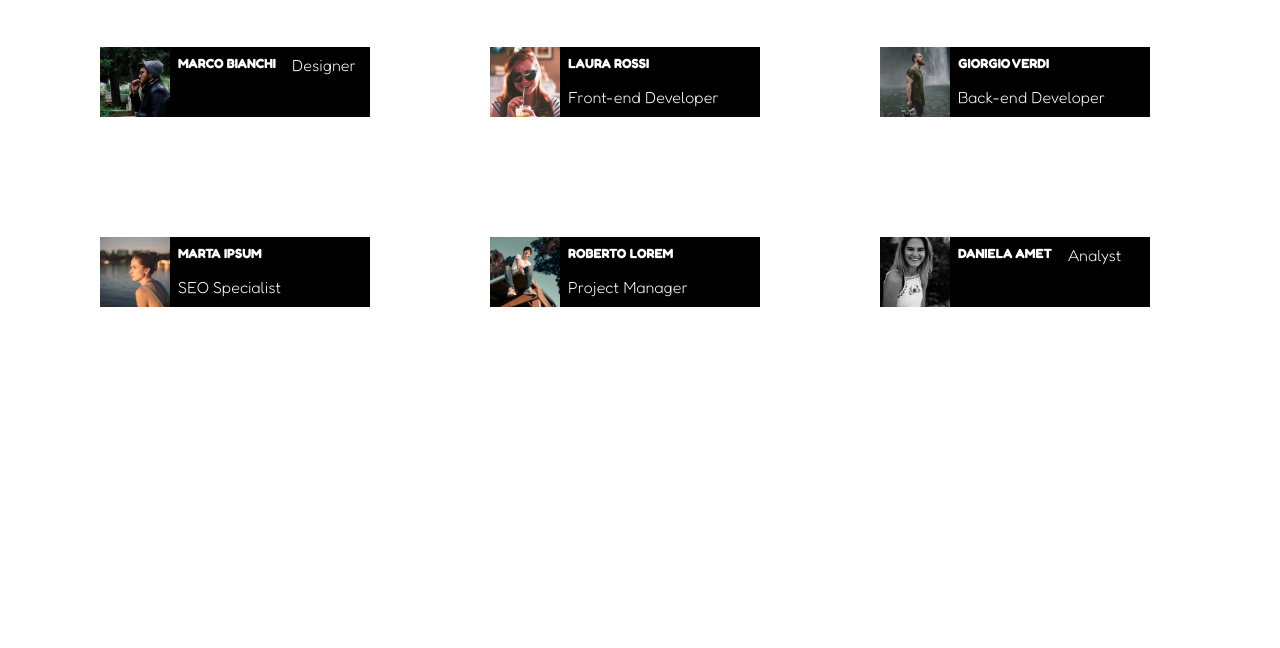
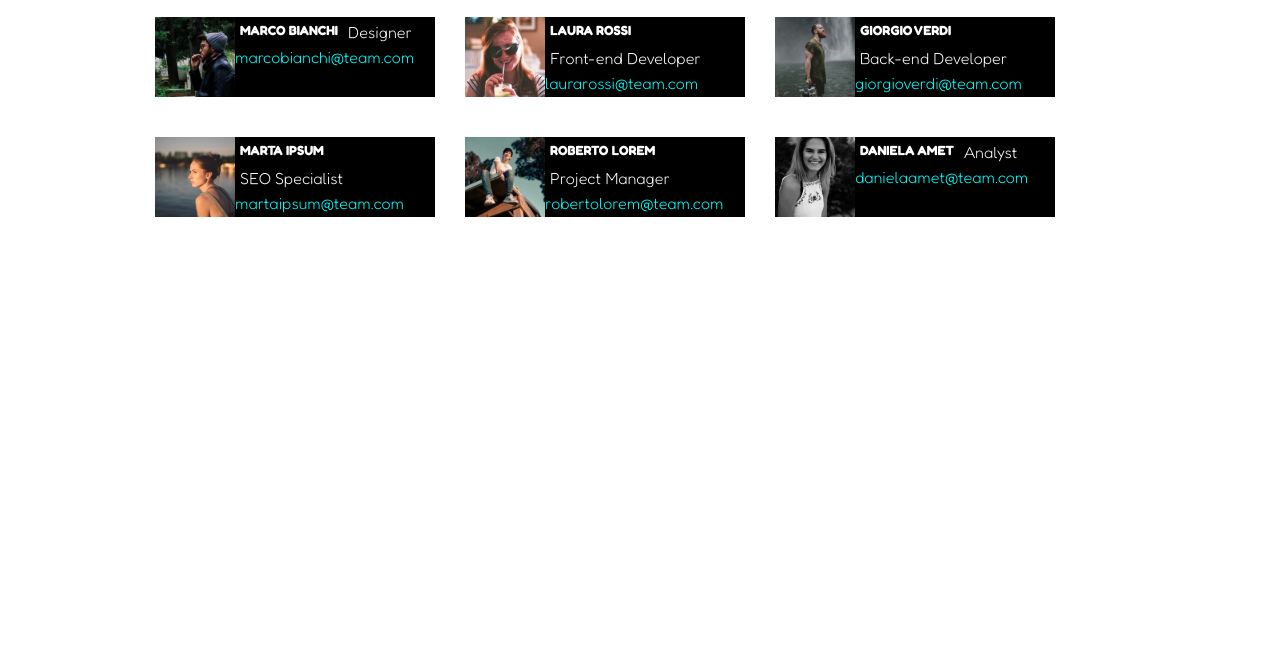
Before and after one commit to martinaapalazzi/html-css-float-cards, a plain HTML site: page index.html in a window 1280 px wide. Shown: the part 152-800 px from the top of the page. Drawn offline with Linux system fonts and the light colour scheme.

Commit message:
Finish editing info & emails

```diff
--- a/css/style.css
+++ b/css/style.css
@@ -4,7 +4,6 @@
     padding: 0;
     box-sizing: border-box;
 }
-
 
 
 /* GENERAL */
@@ -14,16 +13,15 @@ html {
 
 .MAIN-CONTAINER {
     margin: 0 auto;
-    max-width: 1200px;
+    max-width: 1000px;
 }
-
-
 
 
 /* HEADER */
 h1 {
     color: fuchsia;
-    margin: 30px 470px
+    text-align: center;
+    margin: 20px 0 30px;
 }
 
 p {
@@ -32,29 +30,34 @@ p {
 
 
 /* MAIN */
-.columns {
-    width: 270px;
-    height: 70px;
+.cards {
+    width: 280px;
+    height: 80px;
     background-color: black;
     float: left;
-    margin: 60px;
-    /*text-align: center;*/
-
+    margin: 15px;
+    margin: 20px 15px;
+    padding: 0;
 }
 
 img {
-    width: 70px;
-    height: 70px;
+    width: 80px;
+    height: 80px;
     float: left;
 }
 
 .info {
     color: white;
     float: left;
-    padding: 8px;
+    margin: 5px;
 }
 
-
+a {
+    float: left;
+    margin: 0;
+    color: aqua;
+    text-decoration: none;
+}
 
 
 
--- a/index.html
+++ b/index.html
@@ -27,7 +27,7 @@
         </header>
 
         <main>
-            <div class="columns">
+            <div class="cards">
                 <div class="img">
                     <img src="assets/img/male1.png" alt="Marco-Bianchi">
                 </div>
@@ -36,10 +36,10 @@
                     MARCO BIANCHI
                 </h5>
                 <p class="info">Designer</p>
-                <a href="mailto:marcobianchi@team.com"></a>
+                <a href="mailto:marcobianchi@team.com">marcobianchi@team.com</a>
             </div>
 
-            <div class="columns">
+            <div class="cards">
                 <div class="img">
                     <img src="assets/img/female1.png" alt="Laura-Rossi">
                 </div>
@@ -48,10 +48,10 @@
                     LAURA ROSSI
                 </h5>
                 <p class="info">Front-end Developer</p>
-                <a href="mailto:laurarossi@team.com"></a>
+                <a href="mailto:laurarossi@team.com">laurarossi@team.com</a>
             </div>
 
-            <div class="columns">
+            <div class="cards">
                 <div class="img">
                     <img src="assets/img/male2.png" alt="Giorgio Verdi">
                 </div>
@@ -60,11 +60,11 @@
                     GIORGIO VERDI
                 </h5>
                 <p class="info">Back-end Developer</p>
-                <a href="mailto:giorgioverdi@team.com"></a>
+                <a href="mailto:giorgioverdi@team.com">giorgioverdi@team.com</a>
 
             </div>
 
-            <div class="columns">
+            <div class="cards">
                 <div class="img">
                     <img src="assets/img/female2.png" alt="Marta-Ipsum">
                 </div>
@@ -73,11 +73,11 @@
                     MARTA IPSUM
                 </h5>
                 <p class="info">SEO Specialist</p>
-                <a href="mailto:martaipsum@team.com"></a>
+                <a href="mailto:martaipsum@team.com">martaipsum@team.com</a>
 
             </div>
 
-            <div class="columns">
+            <div class="cards">
                 <div class="img">
                     <img src="assets/img/male3.png" alt="Roberto-Lorem">
                 </div>
@@ -86,11 +86,11 @@
                     ROBERTO LOREM
                 </h5>
                 <p class="info">Project Manager</p>
-                <a href="robertolorem@team.com"></a>
+                <a href="robertolorem@team.com">robertolorem@team.com</a>
 
             </div>
 
-            <div class="columns">
+            <div class="cards">
                 <div class="img">
                     <img src="assets/img/female3.png" alt="Daniela Amet">
                 </div>
@@ -99,7 +99,7 @@
                     DANIELA AMET
                 </h5>
                 <p class="info">Analyst</p>
-                <a href="mailto:danielaamet@team.com"></a>
+                <a href="mailto:danielaamet@team.com">danielaamet@team.com</a>
 
             </div>
 
```
